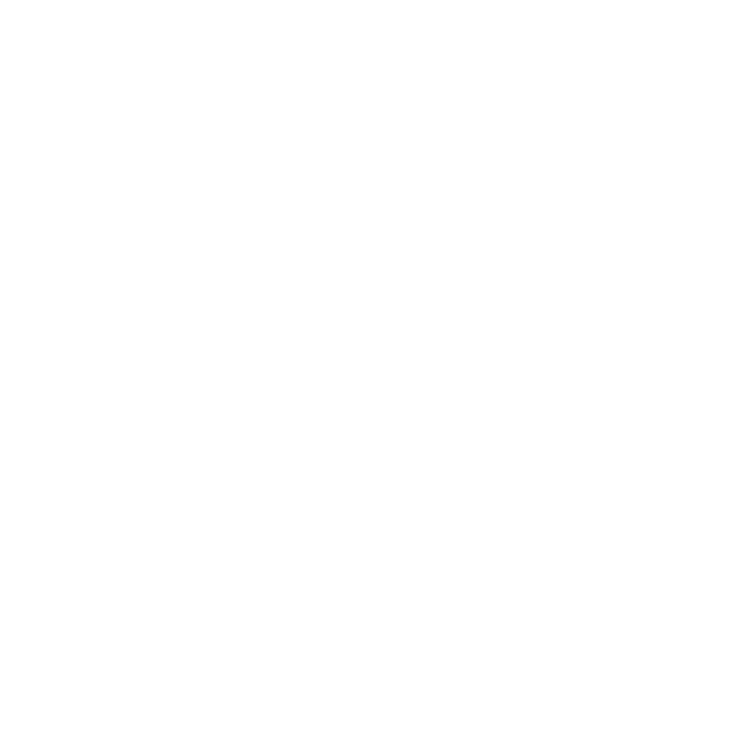
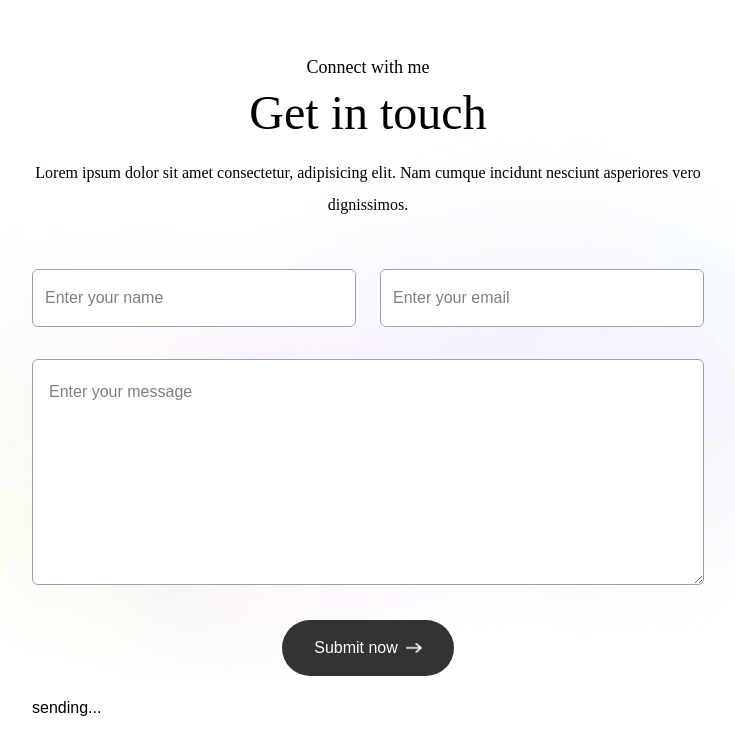
Before and after one commit to AbdullayevaFatma/fatmaabdulla-portfolio, a Next.js app: page / in a window 1280 px wide. Shown: the part 3080-3835 px from the top of the page, without its empty margins (272-1007 px from the left). Before the commit the page ends 3093 px from the top, so only its background shows below. Built offline with nearby package versions, Linux system fonts and the light colour scheme; a web font is replaced by a local one.

Commit message:
contact ui

```diff
--- /dev/null
+++ b/app/components/Contact.jsx
@@ -0,0 +1,37 @@
+import { assets } from "@/assets/assets";
+import Image from "next/image";
+import React from "react";
+
+
+const Contact = () => {
+  return (
+    <div
+      id="contact"
+      className="w-full px-[12%] py-10 scroll-mt-20"
+      style={{
+        backgroundImage: "url('/footer-bg-color.png')",
+        backgroundSize: "90% auto",
+        backgroundPosition: "center",
+        backgroundRepeat: "no-repeat",
+      }}
+    >
+      <h4 className="text-center mb-2 text-lg font-ovo">Connect with me</h4>
+      <h2 className="text-center text-5xl font-ovo">Get in touch</h2>
+      <p className="text-center max-w-2xl mx-auto mt-5 mb-12 font-ovo">
+        Lorem ipsum dolor sit amet consectetur, adipisicing elit. Nam cumque
+        incidunt nesciunt asperiores vero dignissimos.
+      </p>
+      <form className="max-w-2xl mx-auto">
+        <div className="grid grid-cols-auto gap-6 mt-10 mb-8">
+          <input type="text" placeholder="Enter your name" required className="flex-1 p-3 outline-none border-[0.5px] border-gray-400 rounded-md bg-white"/>
+          <input type="email" placeholder="Enter your email" required className="flex-1 p-3 outline-none border-[0.5px] border-gray-400 rounded-md bg-white"/>
+        </div>
+        <textarea rows="6" placeholder="Enter your message" className="w-full p-4 outline-none border-[0.5px] border-gray-400 rounded-md bg-white mb-6"></textarea>
+        <button type="submit" className="py-3 px-8 w-max flex items-center justify-between gap-2 bg-black/80 text-white rounded-full mx-auto hover:bg-black duration-500">Submit now <Image src={assets.right_arrow_white} alt="right arrow" className="w-4"/> </button>
+        <p className="mt-4">sending...</p>
+      </form>
+    </div>
+  );
+};
+
+export default Contact;
--- a/app/page.js
+++ b/app/page.js
@@ -1,5 +1,6 @@
 "use client"
 import About from "./components/About";
+import Contact from "./components/Contact";
 import Header from "./components/Header";
 import Navbar from "./components/Navbar";
 import Services from "./components/Services";
@@ -13,6 +14,7 @@
    <About/>
    <Services/>
    <Work/>
+   <Contact/>
    </>
   );
 }
```
